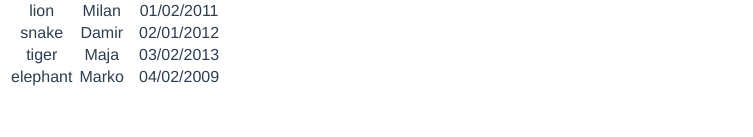
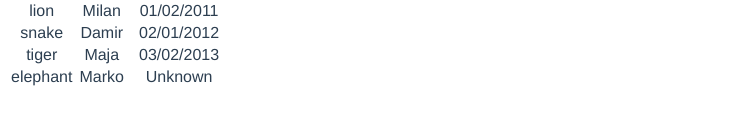
Before and after one commit to MajaMarkovic1/Zoo, a Vue app: page / in a window 1280 px wide. Shown: the part 163-300 px from the top of the page, without its empty margins (0-753 px from the left). Built offline with nearby package versions, Linux system fonts and the light colour scheme.

Commit message:
zadatak2

```diff
--- a/src/components/AnimalList.vue
+++ b/src/components/AnimalList.vue
@@ -11,7 +11,8 @@
                 <tr v-for="(animal, key) in animals" :key="key">
                     <td>{{ animal.type }}</td>
                     <td>{{ animal.name }}</td>
-                    <td>{{ animal.dateOfBirth }}</td>
+                    <td v-if="animal.dateOfBirth === ''">Unknown</td>
+                    <td v-else>{{ animal.dateOfBirth }}</td>
                 </tr>
             </tbody>
         </table>
@@ -28,7 +29,7 @@ export default {
               {type: 'lion', name: 'Milan', dateOfBirth: '01/02/2011'},
               {type: 'snake', name: 'Damir', dateOfBirth: '02/01/2012'},
               {type: 'tiger', name: 'Maja', dateOfBirth: '03/02/2013'},
-              {type: 'elephant', name: 'Marko', dateOfBirth: '04/02/2009'}
+              {type: 'elephant', name: 'Marko', dateOfBirth: ''}
 
           ]
       }
```
